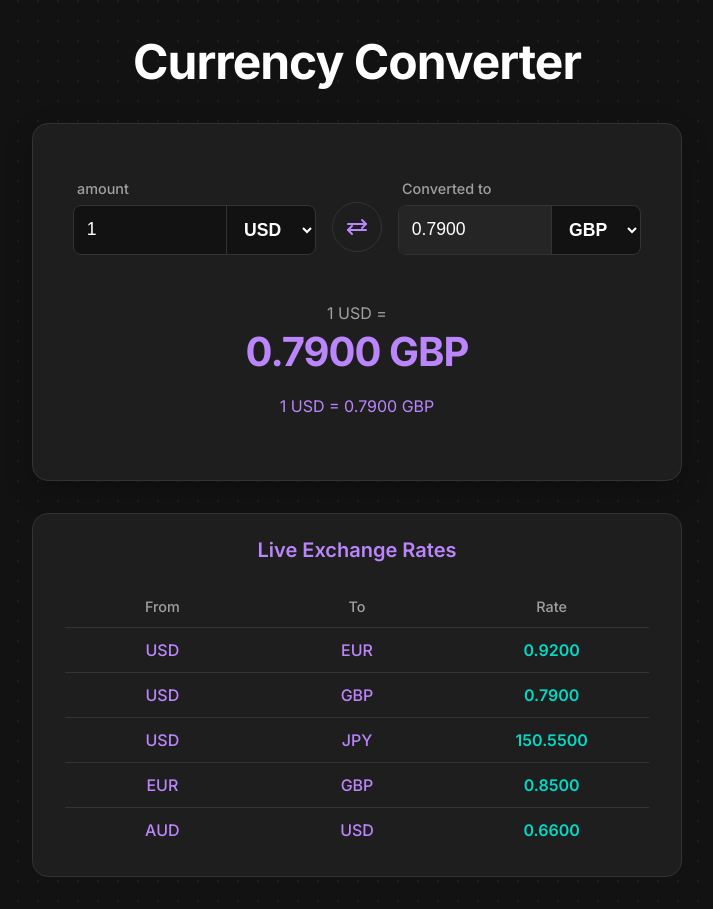
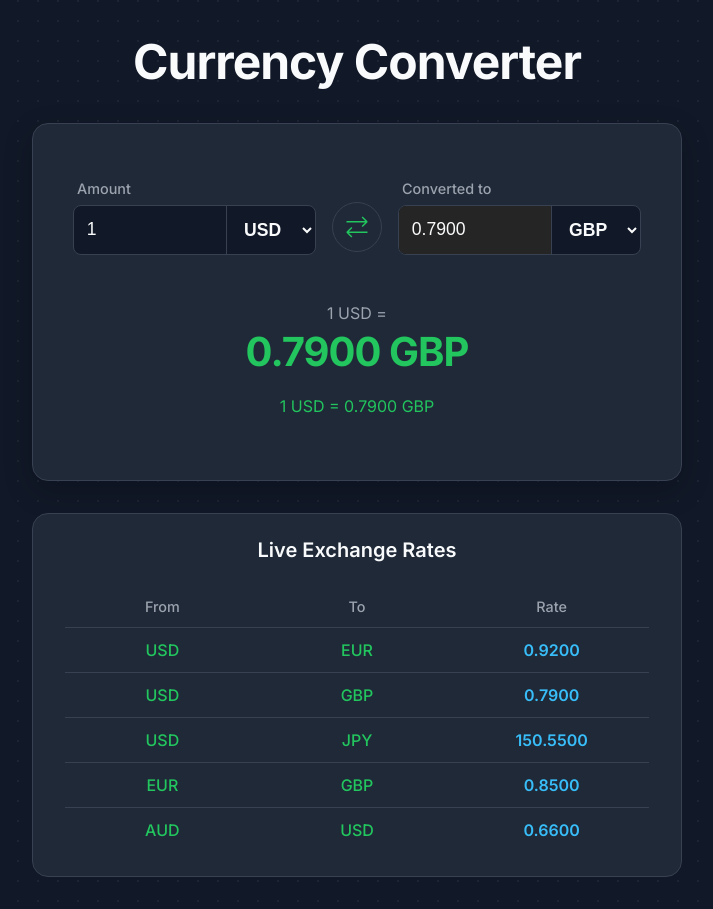
Before and after one commit to alhassandafiri/ratewise, a React (Vite) app: page / in a window 1280 px wide. Shown: the whole page, without its empty margins (283-996 px from the left). Built offline with nearby package versions, Linux system fonts and the light colour scheme.

Commit message:
install react icons and modify website theme

```diff
--- a/package.json
+++ b/package.json
@@ -11,7 +11,8 @@
   },
   "dependencies": {
     "react": "^19.1.0",
-    "react-dom": "^19.1.0"
+    "react-dom": "^19.1.0",
+    "react-icons": "^5.5.0"
   },
   "devDependencies": {
     "@eslint/js": "^9.29.0",
--- a/src/App.css
+++ b/src/App.css
@@ -1,13 +1,13 @@
 @import url('https://fonts.googleapis.com/css2?family=Inter:wght@400;500;600;700&display=swap');
 
 :root {
-  --background-color: #121212;
-  --surface-color: #1e1e1e;
-  --primary-color: #bb86fc;
-  --secondary-color: #03dac6;
-  --text-primary: #ffffff;
-  --text-secondary: #a0a0a0;
-  --border-color: #333333;
+  --background-color: #111827;
+  --surface-color: #1f2937;
+  --primary-color: #22c55e;
+  --secondary-color: #38bdf8;
+  --text-primary: #f9fafb;
+  --text-secondary: #9ca3af;
+  --border-color: #374151;
 }
 
 body {
--- a/src/components/CurrencyConverter/CurrencyConverter.jsx
+++ b/src/components/CurrencyConverter/CurrencyConverter.jsx
@@ -68,7 +68,7 @@ function CurrencyConverter() {
       <main className={styles.converterBody}>
         <div className={styles.inputsRow}>
           <CurrencyInput
-          label='amount'
+          label='Amount'
           currencies={currenciesList}
           selectedCurrency={fromCurrency}
           onCurrencyChange={e => setFromCurrency(e.target.value)}
--- a/src/components/RatesTable/RatesTable.module.css
+++ b/src/components/RatesTable/RatesTable.module.css
@@ -6,6 +6,7 @@
 }
 
 .tableTitle {
+  color: var(--text-primary);
   font-size: 1.25rem;
   font-weight: 600;
   margin: 0 0 1.5rem 0;
--- a/src/components/SwapButton/SwapButton.jsx
+++ b/src/components/SwapButton/SwapButton.jsx
@@ -1,4 +1,5 @@
 import styles from './SwapButton.module.css'
+import { VscArrowSwap } from "react-icons/vsc";
 
 function SwapButton({
   onClick
@@ -7,12 +8,7 @@ function SwapButton({
 
   return(
     <button className={styles.swapButton} onClick={onClick} aria-label='Swap currencies'>
-       <svg width="24" height="24" viewBox="0 0 24 24" fill="none" xmlns="http://www.w3.org/2000/svg">
-        <path d="M6.99 11L3 15L6.99 19" stroke="currentColor" strokeWidth="2" strokeLinecap="round" strokeLinejoin="round"/>
-        <path d="M3 15H21" stroke="currentColor" strokeWidth="2" strokeLinecap="round" strokeLinejoin="round"/>
-        <path d="M17.01 13L21 9L17.01 5" stroke="currentColor" strokeWidth="2" strokeLinecap="round" strokeLinejoin="round"/>
-        <path d="M21 9H3" stroke="currentColor" strokeWidth="2" strokeLinecap="round" strokeLinejoin="round"/>
-      </svg>
+      <VscArrowSwap  size={24}/>
     </button>
   )
 }
```
Also changed, not shown: 1 other file (tests, documents, lock files or other folders).
